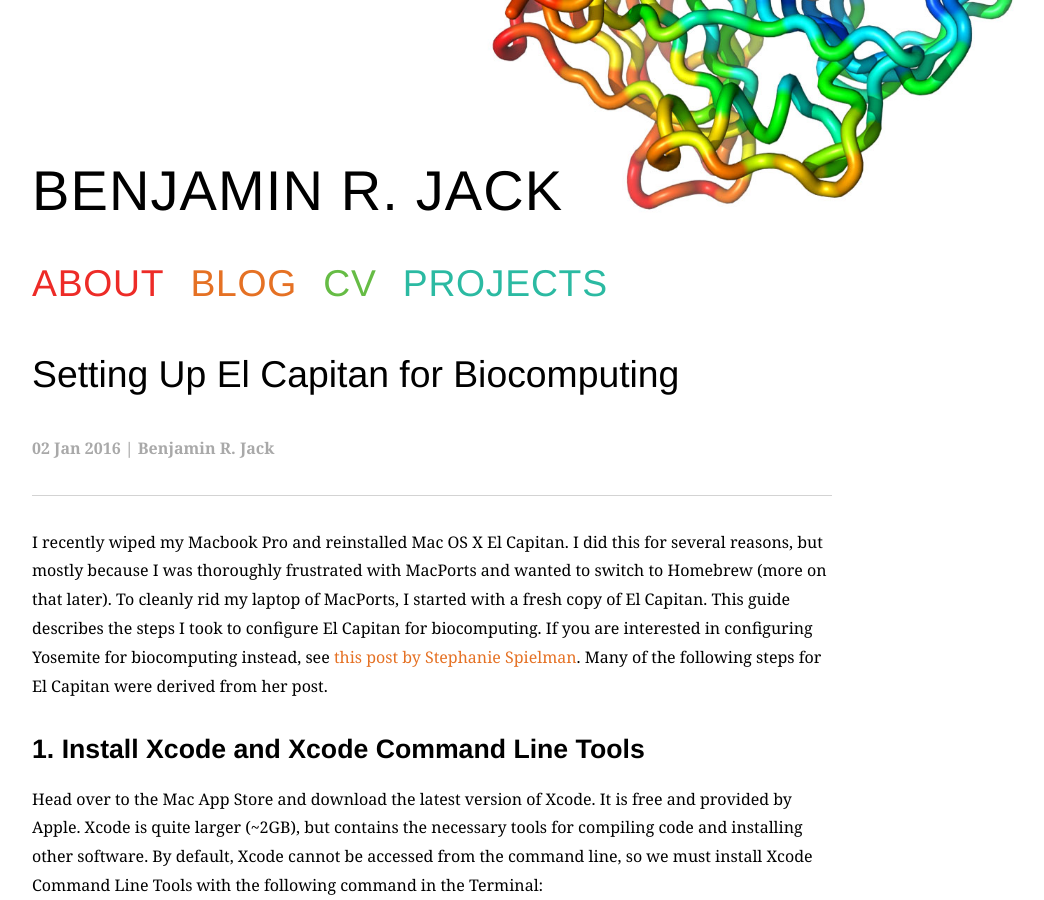
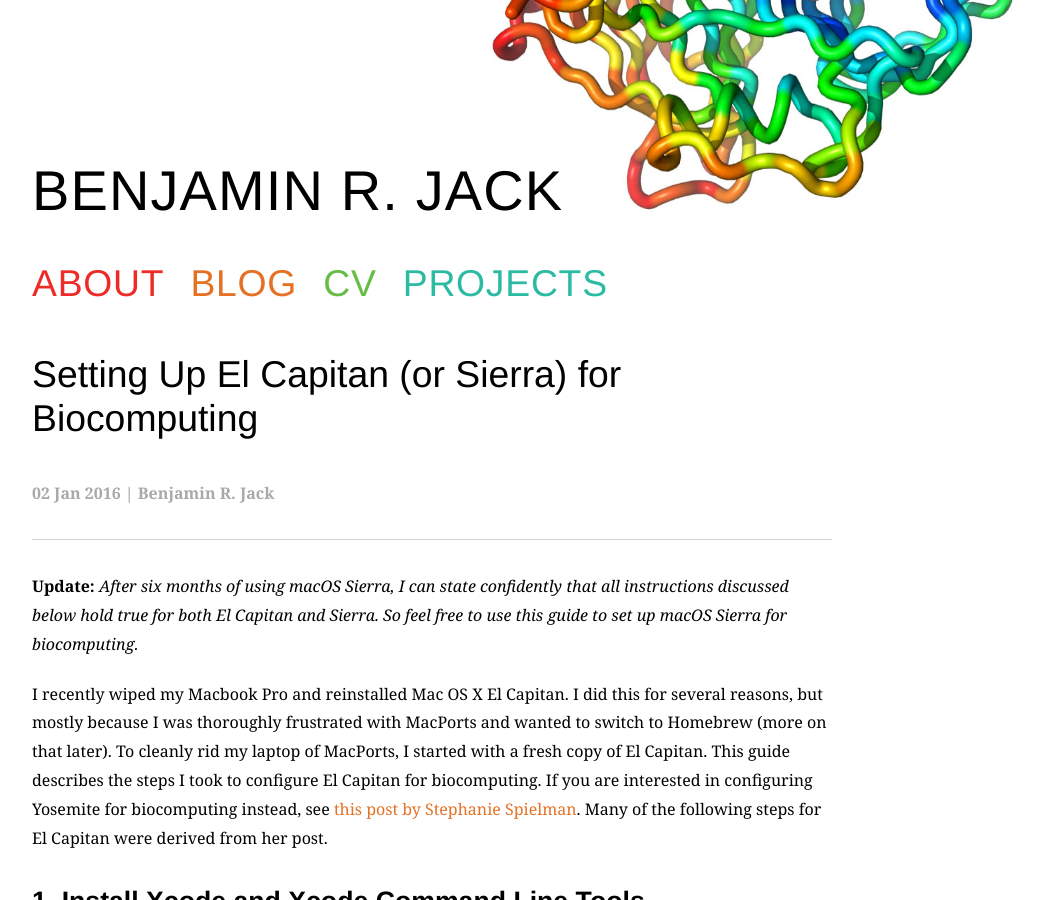
Before and after one commit to benjaminjack/benjaminjack.github.io, a Jekyll site: the page built from _posts/2016-01-02-el-capitan-biocomputing.md, in a window 1280 px wide and 900 px high. Shown: the whole window, without its empty margins (208-1252 px from the left). Built offline with Jekyll 4.4.1, drawn with Linux system fonts in a browser that asks for light colours; some web fonts are replaced.

Commit message:
Update 2016-01-02-el-capitan-biocomputing.md

```diff
--- a/_posts/2016-01-02-el-capitan-biocomputing.md
+++ b/_posts/2016-01-02-el-capitan-biocomputing.md
@@ -1,9 +1,11 @@
 ---
-title: Setting Up El Capitan for Biocomputing
+title: Setting Up El Capitan (or Sierra) for Biocomputing
 author: Benjamin R. Jack
 layout: post
 excerpt: I recently wiped my Macbook Pro and reinstalled Mac OS X El Capitan. I did this for several reasons, but mostly because I was thoroughly frustrated with MacPorts and wanted to switch to Homebrew (more on that later). To cleanly rid my laptop of MacPorts, I started with a fresh copy of El Capitan. This guide describes the steps I took to configure El Capitan for biocomputing.
 ---
+
+**Update:** _After six months of using macOS Sierra, I can state confidently that all instructions discussed below hold true for both El Capitan and Sierra. So feel free to use this guide to set up macOS Sierra for biocomputing._
 
 I recently wiped my Macbook Pro and reinstalled Mac OS X El Capitan. I did this for several reasons, but mostly because I was thoroughly frustrated with MacPorts and wanted to switch to Homebrew (more on that later). To cleanly rid my laptop of MacPorts, I started with a fresh copy of El Capitan. This guide describes the steps I took to configure El Capitan for biocomputing. If you are interested in configuring Yosemite for biocomputing instead, see [this post by Stephanie Spielman](http://sjspielman.org/configure_yosemite_biocomputing/). Many of the following steps for El Capitan were derived from her post.
 
```
